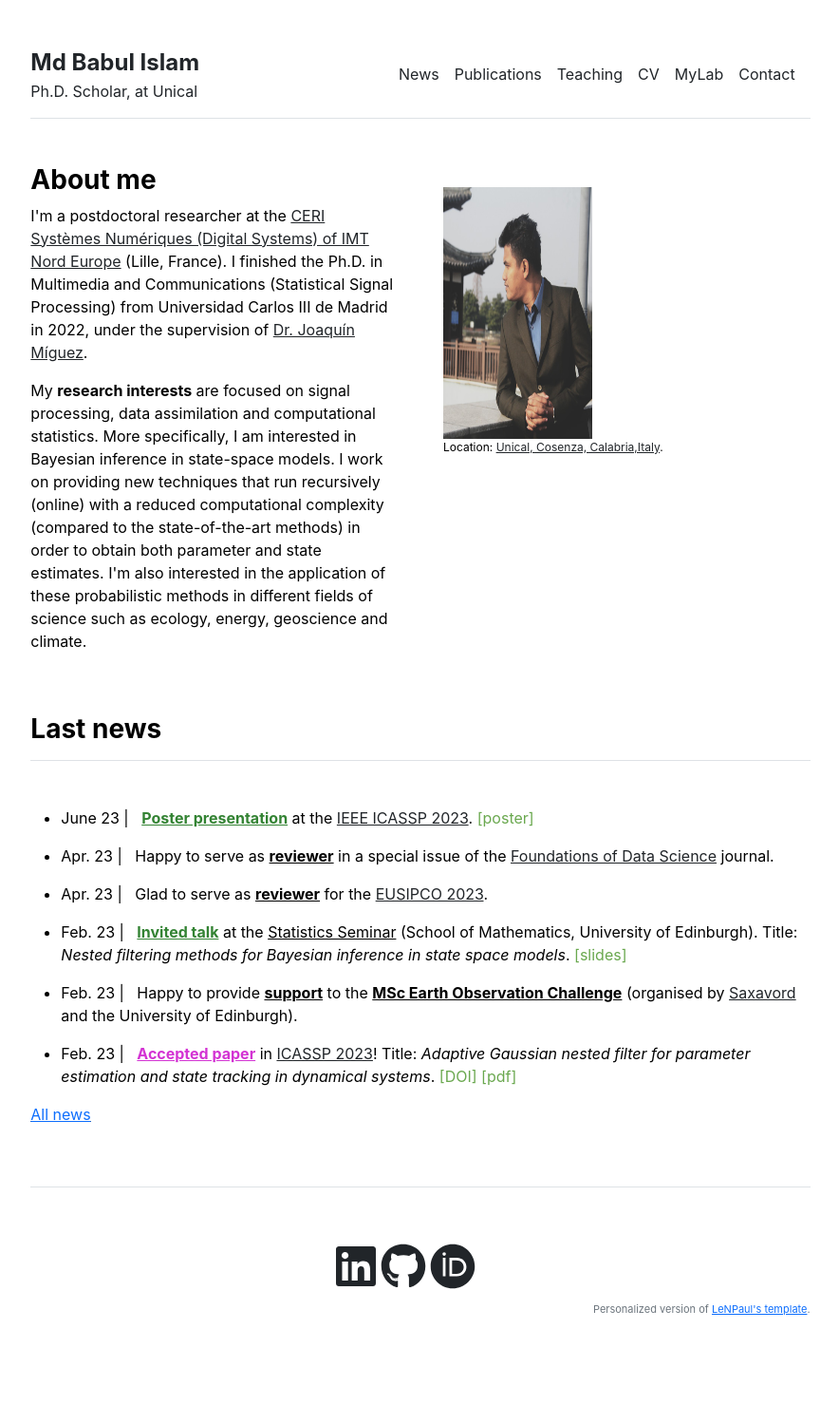
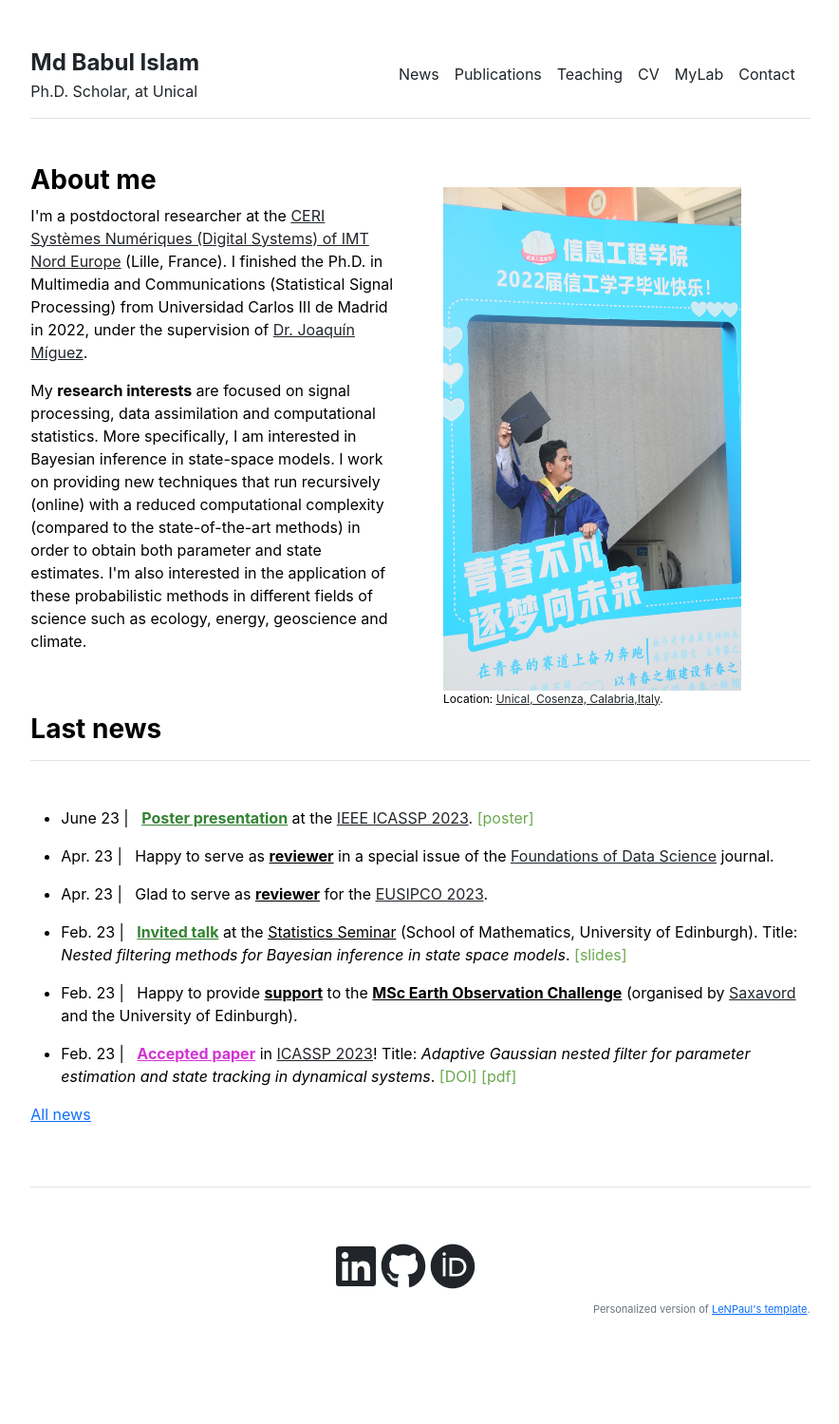
Before and after one commit to babulcseian/babulcseian.github.io, a Jekyll site: the page built from index.md, in a window 1280 px wide. Shown: the whole page at 95% size, without its empty margins (197-1081 px from the left). Built offline with Jekyll 4.4.1, drawn with Linux system fonts in a browser that asks for light colours; a style sheet for code colours, icons or effects is not loaded.

Commit message:
Update home.html

```diff
--- a/_layouts/home.html
+++ b/_layouts/home.html
@@ -12,7 +12,7 @@
   </div>
   <div class="col-md-5">
     <br>
-    <img src="{{ site.github.url }}/assets/img/Babul Mosabber.jpg" alt="Home" width="50%" height="50%">
+    <img src="{{ site.github.url }}/assets/img/Babul.jpg" alt="Home" width="100%" height="100%">
     <p style="font-size:12px">
       Location: <a class="other" href='https://goo.gl/maps/hsu2JB4HwjQN7TqC7'>Unical, Cosenza, Calabria,Italy</a>.
     </p>
```
